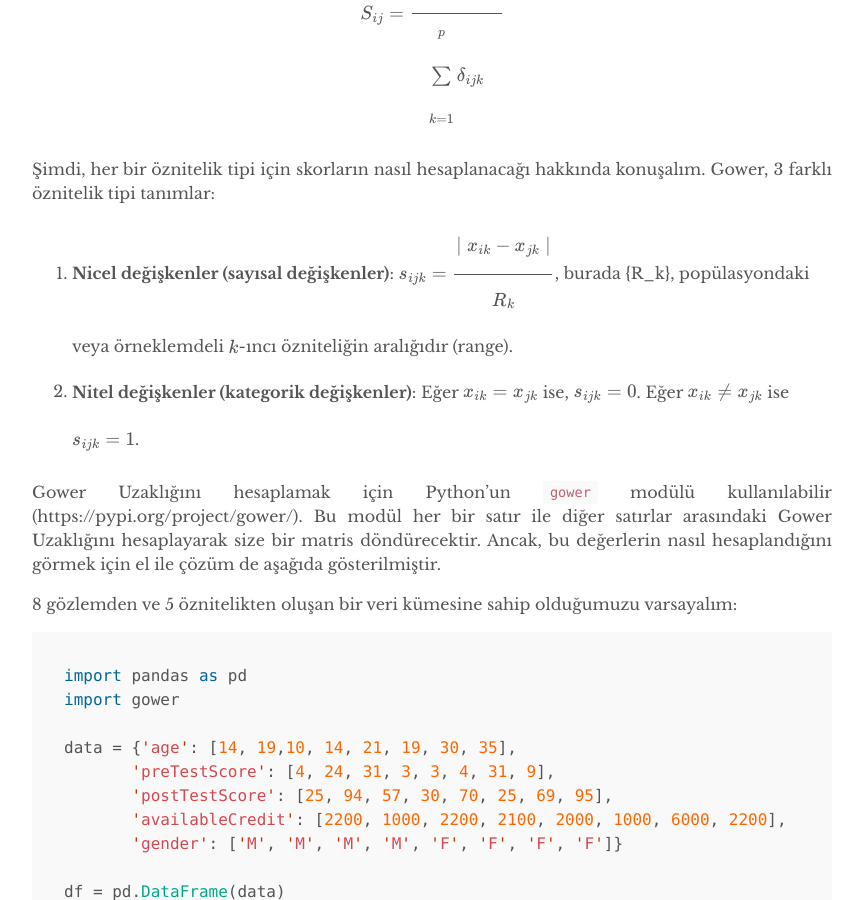
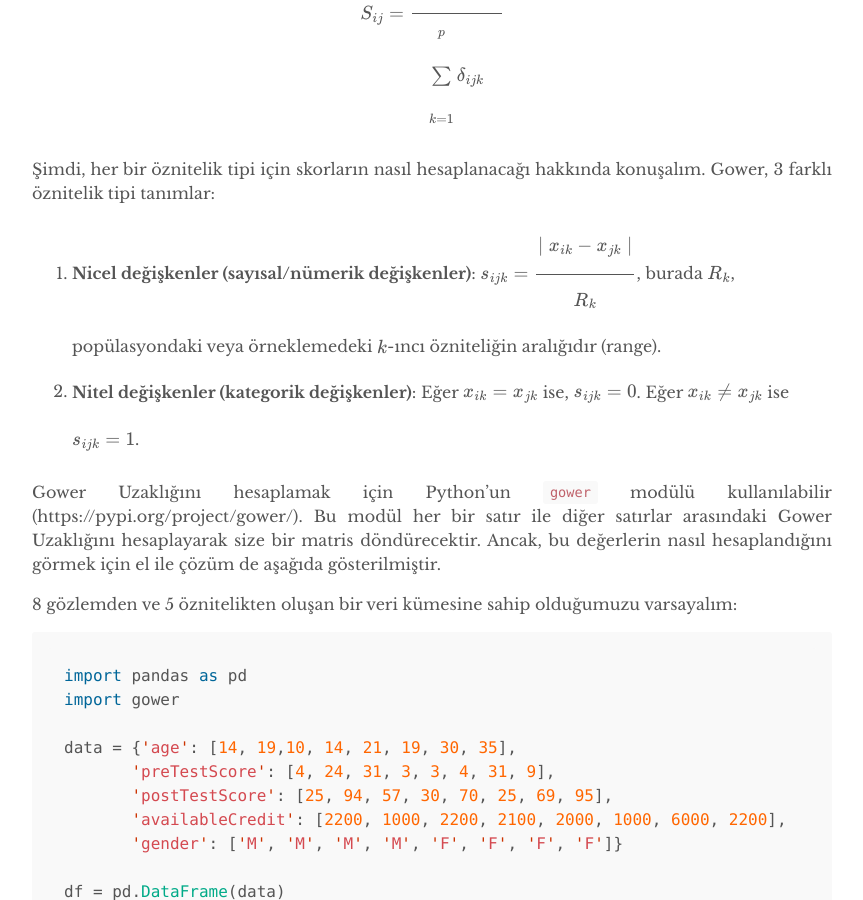
Before and after one commit to mmuratarat/turkish, a Jekyll site: the page built from _posts/2022-08-23-gower_distance.md, in a window 1280 px wide and 900 px high, scrolled down 1647 px. Shown: the whole window, without its empty margins (208-1071 px from the left). Built offline with Jekyll 4.4.1, drawn with Linux system fonts in a browser that asks for light colours; nearby versions of some CDN libraries; formulas are drawn with MathJax 3; comment, search, counter and statistics services are not loaded.

Commit message:
Update 2022-08-23-gower_distance.md

```diff
--- a/_posts/2022-08-23-gower_distance.md
+++ b/_posts/2022-08-23-gower_distance.md
@@ -27,7 +27,7 @@ $$
 
 Şimdi, her bir öznitelik tipi için skorların nasıl hesaplanacağı hakkında konuşalım. Gower, 3 farklı öznitelik tipi tanımlar:
 
-1. **Nicel değişkenler (sayısal değişkenler)**: $s_{ijk} = \dfrac{\mid x_{ik} - x_{jk} \mid}{R_{k}}$, burada {R_k}, popülasyondaki veya örneklemdeli $k$-ıncı özniteliğin aralığıdır (range).
+1. **Nicel değişkenler (sayısal/nümerik değişkenler)**: $s_{ijk} = \dfrac{\mid x_{ik} - x_{jk} \mid}{R_{k}}$, burada $R_k$, popülasyondaki veya örneklemedeki $k$-ıncı özniteliğin aralığıdır (range).
 2. **Nitel değişkenler (kategorik değişkenler)**: Eğer $\{ x_{ik} = x_{jk} \}$ ise, $s_{ijk} = 0$. Eğer $\{ x_{ik} \neq x_{jk} \}$ ise $s_{ijk} = 1$.
 
 Gower Uzaklığını hesaplamak için Python'un `gower` modülü kullanılabilir (https://pypi.org/project/gower/). Bu modül her bir satır ile diğer satırlar arasındaki Gower Uzaklığını hesaplayarak size bir matris döndürecektir. Ancak, bu değerlerin nasıl hesaplandığını görmek için el ile çözüm de aşağıda gösterilmiştir.
```
